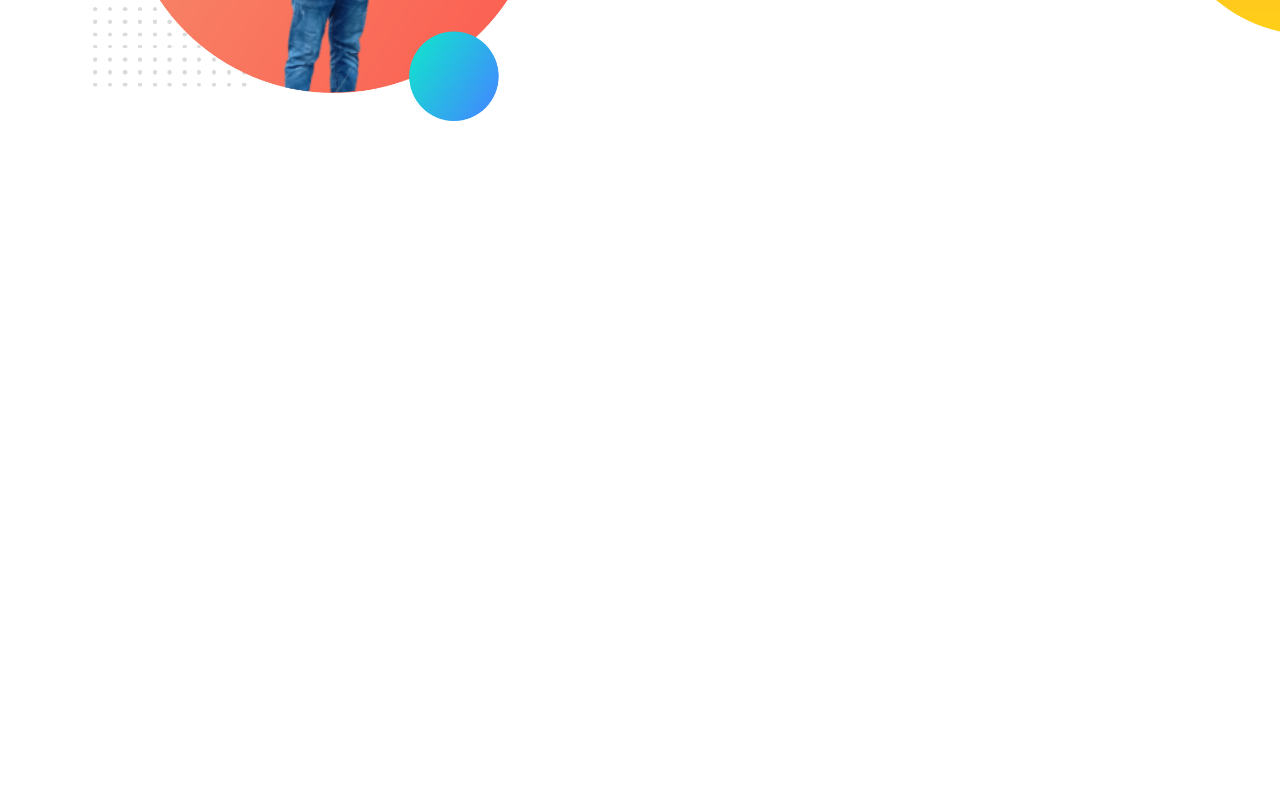
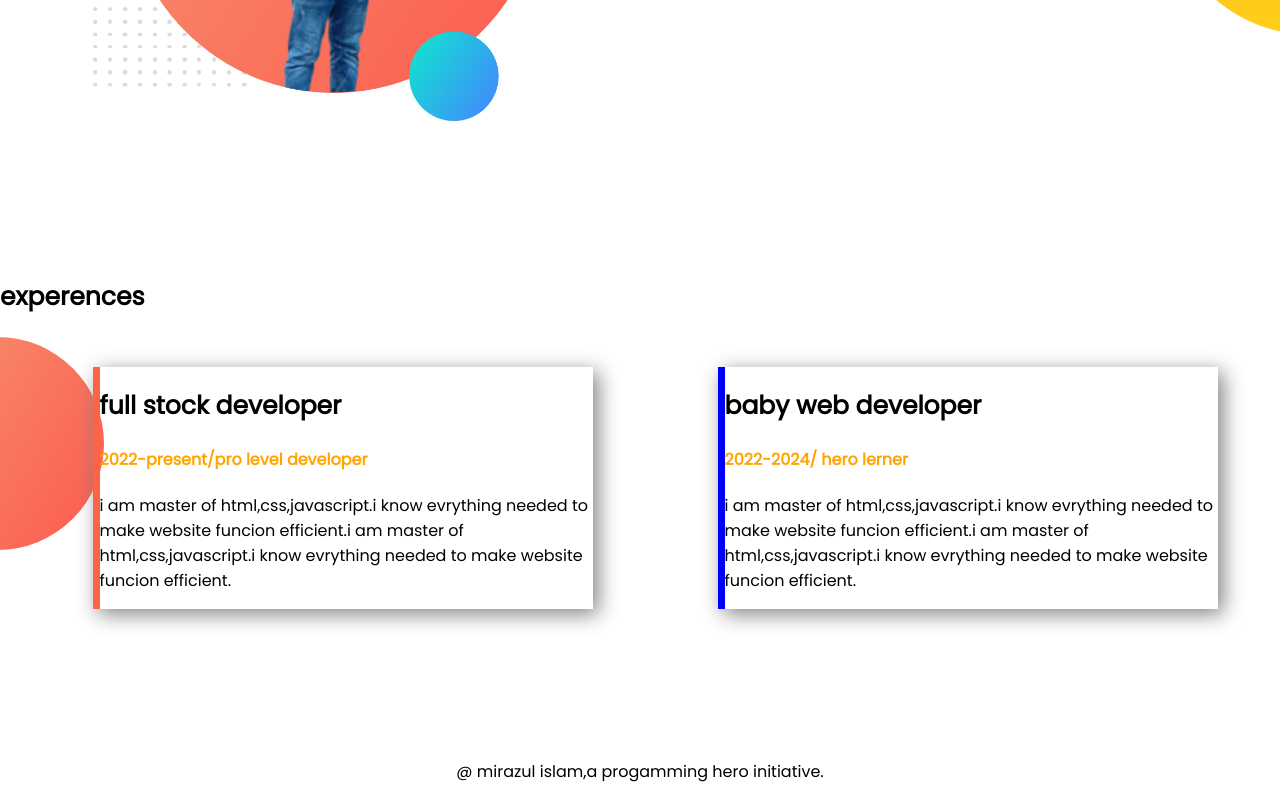
Before and after one commit to mirazulislam1/developer-portfolio, a plain HTML site: page index.html in a window 1280 px wide. Shown: the part 1032-1832 px from the top of the page. Before the commit the page ends 1310 px from the top, so only its background shows below. Drawn offline with Linux system fonts and the light colour scheme.

Commit message:
styled bordar and added footer

```diff
--- a/index.html
+++ b/index.html
@@ -11,7 +11,7 @@
     <link rel="stylesheet" href="style.css">
 </head>
 <body>
-    <section class="top-banner">
+    <section class="top-banner flexible-container">
     <div><h1>welcome to</h1>
     <h1><SPAN class="orange">mirazul islam</SPAN> world!</h1>
     <h4>I become web developer any how</h4>
@@ -21,7 +21,7 @@
 
     <div class="half-width"><img src="images/miraz-img.png" alt=""></div>
     </section>
-    <section class="big-dream">
+    <section class="big-dream flexible-container">
     <div class="half-width">
     <img src="images/my-bg.png" alt="">
     </div>
@@ -33,5 +33,23 @@
     </div>
      </div>
     </section>
+    <section class="experence">
+        <h1>experences</h1>
+        <div class="flexible-container">
+            <div id="full-developer" class="experence-item">
+            <h1>full stock developer</h1>
+            <h4 class="orange">2022-present/pro level developer</h4>
+            <p>i am master of html,css,javascript.i know evrything needed to make website funcion efficient.i am master of html,css,javascript.i know evrything needed to make website funcion efficient.</p>
+           </div>
+           <div id="baby-developer" class="experence-item">
+           <h1>baby web developer</h1>
+           <h4 class="orange">2022-2024/ hero lerner</h4>
+           <p>i am master of html,css,javascript.i know evrything needed to make website funcion efficient.i am master of html,css,javascript.i know evrything needed to make website funcion efficient.</p>
+           </div>
+   </div>
+    </section>
 </body>
+    <footer>
+        <p>@ mirazul islam,a progamming hero initiative.</p>
+    </footer>
 </html>
--- a/style.css
+++ b/style.css
@@ -8,7 +8,7 @@ h1{
 .orange{
     color: orange;
 }
-section{
+.flexible-container{
     display: flex;
     margin-bottom: 150px;
     padding-left: 30px;
@@ -37,3 +37,24 @@ section{
     background-repeat: no-repeat;
     background-position: right;
 }
+.experence{
+    background-image: url(images/exp-bg.png);
+    background-repeat: no-repeat;
+    background-position: left;
+}
+.experence-item{
+    width:40%;
+    margin-left: 5%;
+    margin-right: 5%;
+    padding-left: ;: 20%;
+    box-shadow: 5px 5px 20px grey;
+}
+#full-developer{
+    border-left: 7px solid tomato;
+}
+#baby-developer{
+    border-left: 7px solid blue;
+}
+footer p{
+    text-align: center;
+}
```
